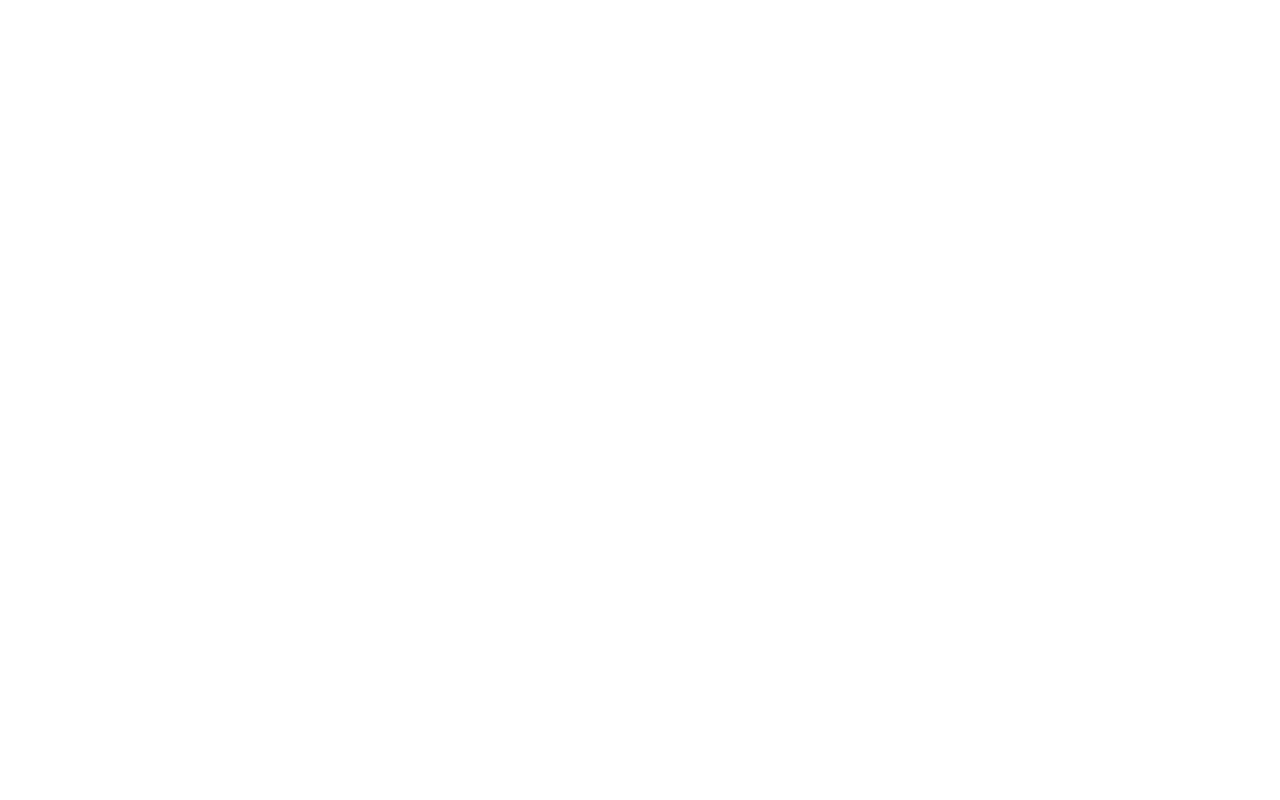
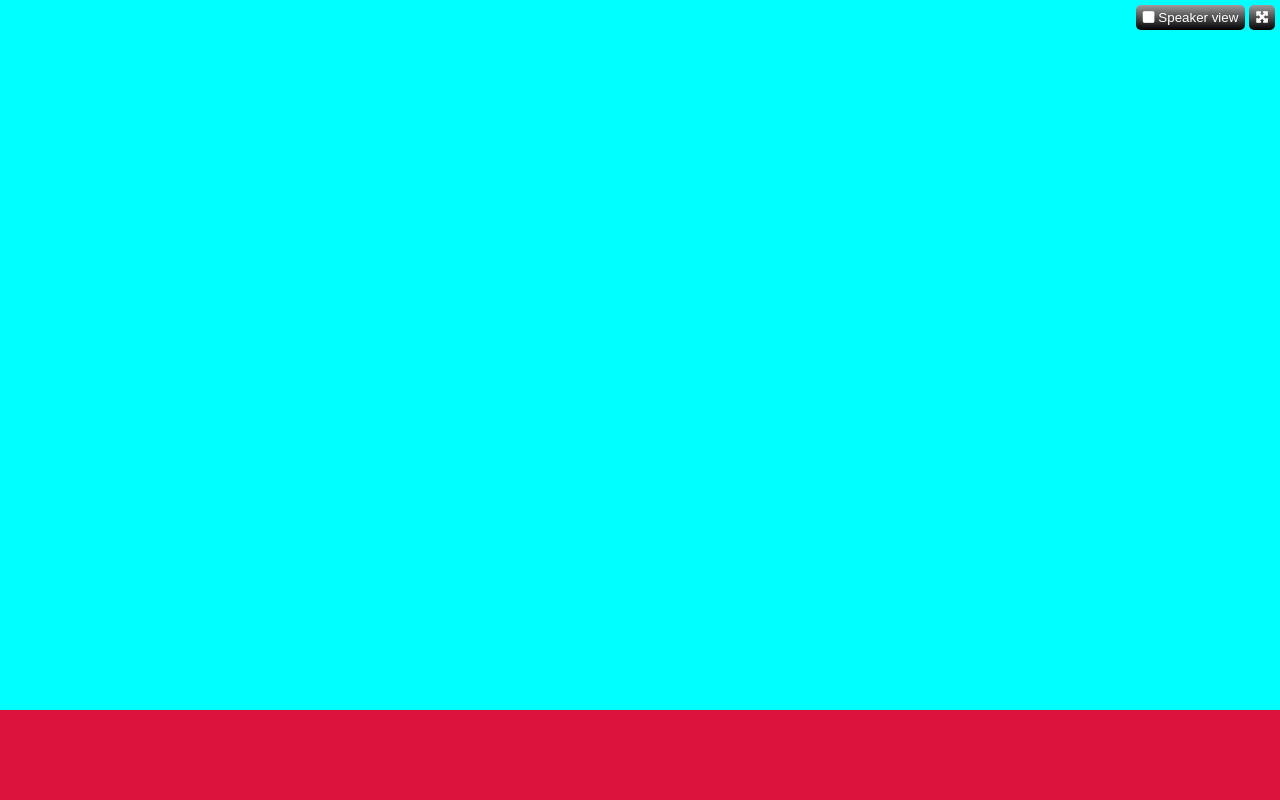
Before and after one commit to Scova89/html-css-zoom, a plain HTML site: page index.html in a window 1280 px wide. Drawn offline with Linux system fonts and the light colour scheme.

Commit message:
pulsanti in alto a destra

```diff
--- a/css/style.css
+++ b/css/style.css
@@ -5,3 +5,55 @@
     padding: 0;
     box-sizing: border-box;
 }
+
+body{
+    font-family: 'Roboto', sans-serif;
+    position: relative;
+}
+
+/* schermata principale */
+
+.main-container{
+    width: 100%;
+    height: calc(100vh - 90px);
+    display: flex;
+}
+
+.pulsanti{
+    position: absolute;
+    right: 5px;
+    top: 5px;
+}
+
+.pulsanti button{
+    color: white;
+    padding: 5px 7px;
+    border-radius: 5px;
+    border: none;
+    background-image:linear-gradient(rgb(156, 156, 156), rgb(0, 0, 0));
+}
+
+.pulsanti .fa-square{
+    margin-right: 4px;
+}
+
+
+
+
+/* footer */
+
+footer{
+    width: 100%;
+    height: 90px;
+}
+
+
+/* debug */
+
+.debug .main-container{
+    background-color: aqua;
+}
+
+.debug footer{
+    background-color: crimson;
+}
--- a/index.html
+++ b/index.html
@@ -6,9 +6,32 @@
     <meta name="viewport" content="width=device-width, initial-scale=1.0">
     <title>Zoom</title>
     <link rel="stylesheet" href="css/style.css">
+    <link rel="stylesheet" href="https://cdnjs.cloudflare.com/ajax/libs/font-awesome/6.0.0-beta2/css/all.min.css" integrity="sha512-YWzhKL2whUzgiheMoBFwW8CKV4qpHQAEuvilg9FAn5VJUDwKZZxkJNuGM4XkWuk94WCrrwslk8yWNGmY1EduTA==" crossorigin="anonymous" referrerpolicy="no-referrer" />
+    <link rel="preconnect" href="https://fonts.googleapis.com">
+    <link rel="preconnect" href="https://fonts.gstatic.com" crossorigin>
+    <link href="https://fonts.googleapis.com/css2?family=Roboto&display=swap" rel="stylesheet">
 </head>
 
-<body>
+<body class="debug">
+
+    <!-- schermata principale -->
+    <main class="main-container">
+
+        <div class="pulsanti">
+            <button><i class="fas fa-square"></i>Speaker view</button>
+            <button><i class="fas fa-expand-arrows-alt"></i></button>
+        </div>
+
+
+
+
+
+    </main>
+    <!-- /schermata principale -->
+
+    <footer>
+
+    </footer>
 
 </body>
 </html>
```
